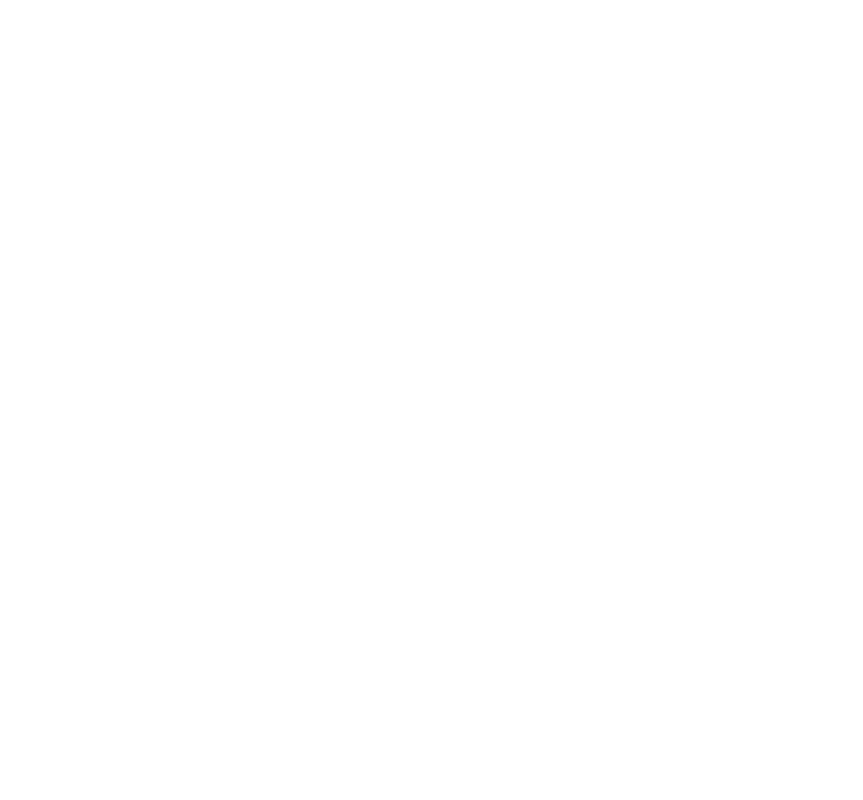
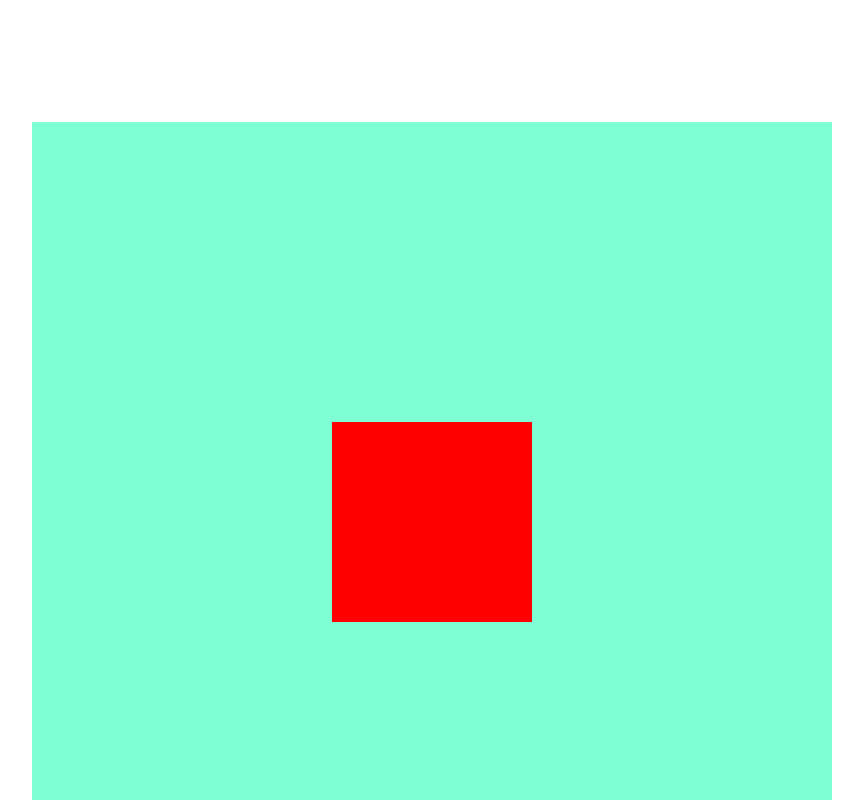
Before and after one commit to Hvostyk/WEB-programming, a React (Vite) app: page / in a window 1280 px wide. Shown: the part 1720-2520 px from the top of the page, without its empty margins (208-1071 px from the left). Before the commit the page ends 1642 px from the top, so only its background shows below. Built offline with nearby package versions, Linux system fonts and the light colour scheme.

Commit message:
Andrei zaebal Srolltrigger govno, but i have done this shit

```diff
--- /dev/null
+++ b/src/components/Home/Cube.jsx
@@ -0,0 +1,37 @@
+import { Gallery_Images } from "../../assets/Images.jsx";
+import { Fragment, startTransition, useEffect,useLayoutEffect, useRef, useState } from "react";
+import gsap from 'gsap';
+import { useGSAP } from '@gsap/react';
+import ScrollTrigger from "gsap/ScrollTrigger";
+import style from "../../styles/Home/Cube.module.css"
+
+function Cube(){
+    const cuberef=useRef()
+    gsap.registerPlugin(ScrollTrigger);
+    useLayoutEffect(()=>{
+        gsap.context(()=>{
+            gsap.fromTo('[class*="Cube"]',{
+                x:400,
+                opacity:0,
+            },{
+                scrollTrigger:{
+                    trigger:'[class*="Cube-back"]',
+                    start:"top center",
+                },
+                x:0,
+                opacity:1,
+                duration:2,
+            })
+    })
+    })
+
+    return(
+        <div className={style["Cube-back"]} ref={cuberef}>
+            <div className={style["Cube"]}>
+
+            </div>
+        </div>
+    )
+}
+
+export default Cube
--- a/src/components/Home/Gallery.jsx
+++ b/src/components/Home/Gallery.jsx
@@ -1,12 +1,12 @@
 import style from "../../styles/Home/Gallery.module.css";
 import { Gallery_Images } from "../../assets/Images.jsx";
-import { Fragment, useRef, useState } from "react";
+import { Fragment, useEffect,useLayoutEffect, useRef, useState } from "react";
 import gsap from 'gsap';
 import { useGSAP } from '@gsap/react';
 import ScrollTrigger from "gsap/ScrollTrigger";
 
 gsap.registerPlugin(useGSAP);
-gsap.registerPlugin(ScrollTrigger);
+
 
 const container = Gallery_Images.map((item) => (
     <Fragment key={item.id}>
@@ -18,20 +18,23 @@
 
 
 function Gallery() {
+    gsap.registerPlugin(ScrollTrigger);
 
-    useGSAP(()=>{
+    useLayoutEffect(()=>{
+        gsap.context(()=>{
             gsap.fromTo('[class*="Gallery"]',{
-            y:500,
+                y:400,
                 opacity:0,
             },{
-            ScrollTrigger:{
+                scrollTrigger:{
                     trigger:'[class*="Gallery"]',
-                start:"center top",
+                    start:"top bottom",
                 },
                 y:0,
                 opacity:1,
-            duration:0.7,
-        },)
+                duration:2,
+            })
+    })
     })
 
     const maxKey = Gallery_Images.length - 1;
--- a/src/pages/Home.jsx
+++ b/src/pages/Home.jsx
@@ -2,12 +2,15 @@
 import Gallery from "../components/Home/Gallery";
 import Home_Firstpage from "../components/Home/Home_Firstpage";
 import Signup from "../components/Signup"
+import Cube from "../components/Home/Cube";
 function Firstpage(){
     return(
         <div>
             <Header/>
             <Home_Firstpage/>
             <Gallery/>
+            <Cube/>
+            <br /><br /><br /><br /><br /><br /><br /><br /><br /><br /><br /><br /><br /><br /><br /><br /><br /><br /><br /><br /><br /><br /><br /><br /><br /><br /><br /><br /><br /><br /><br /><br /><br /><br /><br /><br /><br /><br /><br /><br /><br /><br /><br /><br /><br /><br /><br /><br /><br /><br /><br /><br /><br /><br /><br /><br /><br /><br /><br /><br /><br /><br /><br /><br /><br /><br /><br /><br /><br /><br /><br />
         </div>
     )
 }
--- /dev/null
+++ b/src/styles/Home/Cube.module.css
@@ -0,0 +1,15 @@
+
+.Cube-back{
+    margin: 200px auto;
+    width: 800px;
+    height: 800px;
+    display: flex;
+    justify-content: center;
+    align-items: center;
+    background-color: aquamarine;
+}
+.Cube{
+    width: 200px;
+    height: 200px;
+    background-color: red;
+}
```
Lines whose indentation alone changed are shown as unchanged.
